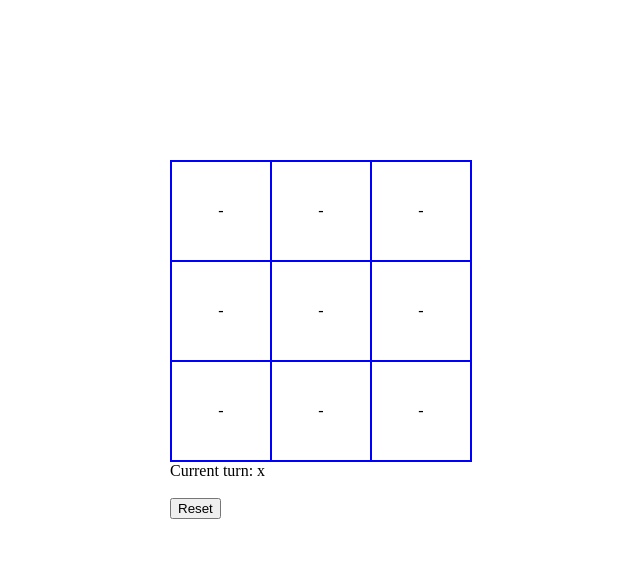
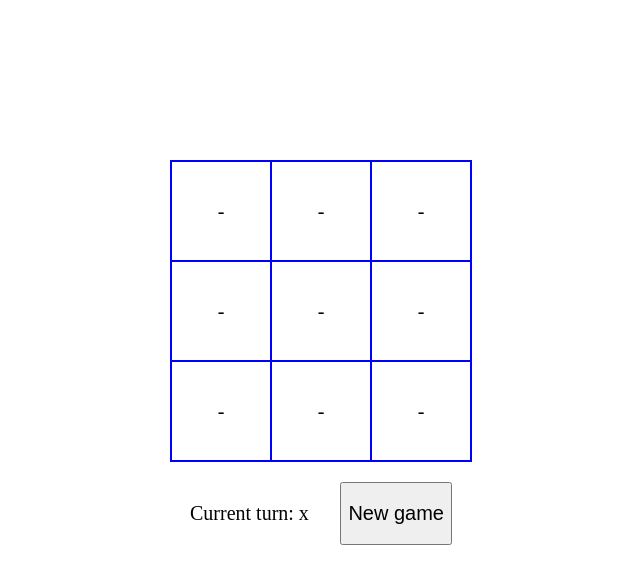
Before and after one commit to Sirvess/rollup-react-boilerplate, a React app: page / in a window 1280 px wide. Shown: the top 584 px of the page, without its empty margins (327-967 px from the left). Built offline with nearby package versions, Linux system fonts and the light colour scheme; the HTML template or start-up script is replaced by a standard one.

Commit message:
Slight styling updates to tictactoe

```diff
--- a/src/components/TicTacToe.tsx
+++ b/src/components/TicTacToe.tsx
@@ -15,9 +15,20 @@ const Cell = styled.div<{ checked: boolean }>`
   align-items: center;
   cursor: pointer;
   background-color: ${({ checked }) => (checked ? `grey` : `transparent`)};
+  font-size: 20px;
 
   &:hover {
     background-color: grey;
+  }
+`;
+
+const Controls = styled.div`
+  display: flex;
+  justify-content: space-between;
+  margin: 20px;
+  font-size: 20px;
+  > * {
+    font-size: 20px;
   }
 `;
 
@@ -102,17 +113,18 @@ export const TicTacToe = () => {
           </Cell>
         ))}
       </GameGrid>
-      Current turn: {turn}
+      <Controls>
+        <p>{winner ? `Winner is: ${winner}` : `Current turn: ${turn}`}</p>
         <br />
-      {winner !== null ? `Winner is: ${winner}` : ""}
         <br />
         <button
           onClick={() => {
             setNewGame();
           }}
         >
-        Reset
+          New game
         </button>
+      </Controls>
     </>
   );
 };
```
Lines whose indentation alone changed are shown as unchanged.
